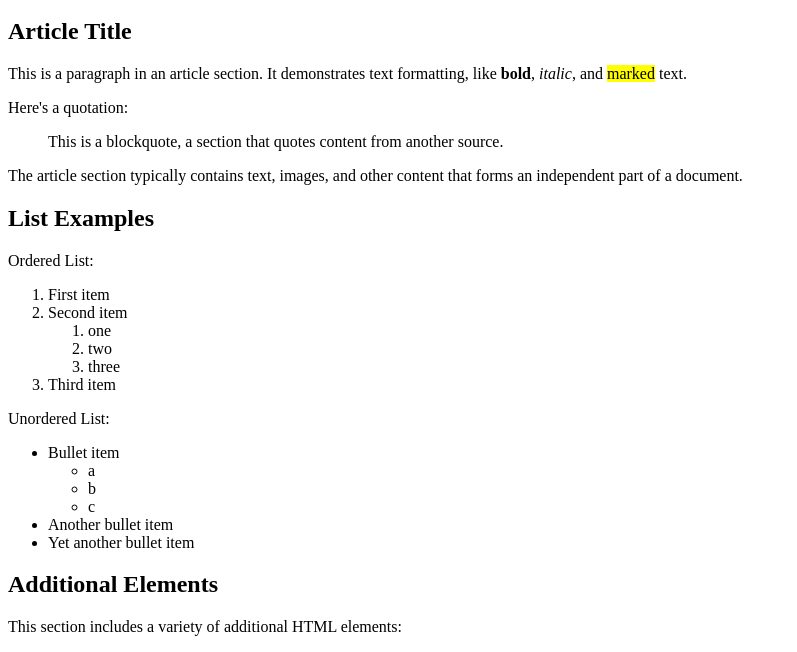
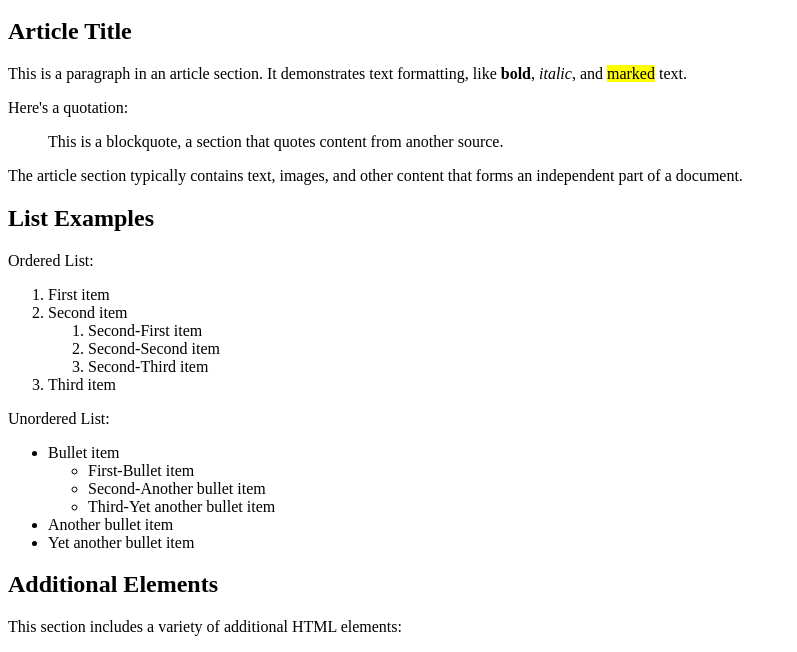
Before and after one commit to wzhengy/ensf381_lab2, a plain HTML site: page news.html in a window 1280 px wide. Shown: the part 136-788 px from the top of the page, without its empty margins (0-797 px from the left). Drawn offline with Linux system fonts and the light colour scheme.

Commit message:
Added index.html, adjusted news.html, images.html

```diff
--- a/news.html
+++ b/news.html
@@ -2,8 +2,8 @@
 =========================================================
 Name        : news.html
 Assignment  : Lab 2 Exercise C
-Author(s)   : Mahdi Ansari, William Arthur Philip Louis
-Submission  : May 21, 2030
+Author(s)   : Sean Pham, Wilson Zheng
+Submission  : January 24, 2024
 Description : A simple HTML file.
 =========================================================
 -->
@@ -63,9 +63,9 @@ Description : A simple HTML file.
             <li>Second item</li>
 			<!--Make a sub-ordered list here-->
                 <ol>
-                    <li>one</li>
-                    <li>two</li>
-                    <li>three</li>
+                    <li>Second-First item</li>
+                    <li>Second-Second item</li>
+                    <li>Second-Third item</li>
                 </ol>
             <li>Third item</li>
         </ol>
@@ -74,9 +74,9 @@ Description : A simple HTML file.
             <li>Bullet item</li>
 			<!--Make a sub-unordered list here-->
                 <ul>
-                    <li>a</li>
-                    <li>b</li>
-                    <li>c</li>
+                    <li>First-Bullet item</li>
+                    <li>Second-Another bullet item</li>
+                    <li>Third-Yet another bullet item</li>
                 </ul>
             <li>Another bullet item</li>
             <li>Yet another bullet item</li>
```
Also changed, not shown: images.html (+2 -2 lines), index.html (added, +32 -0 lines).
